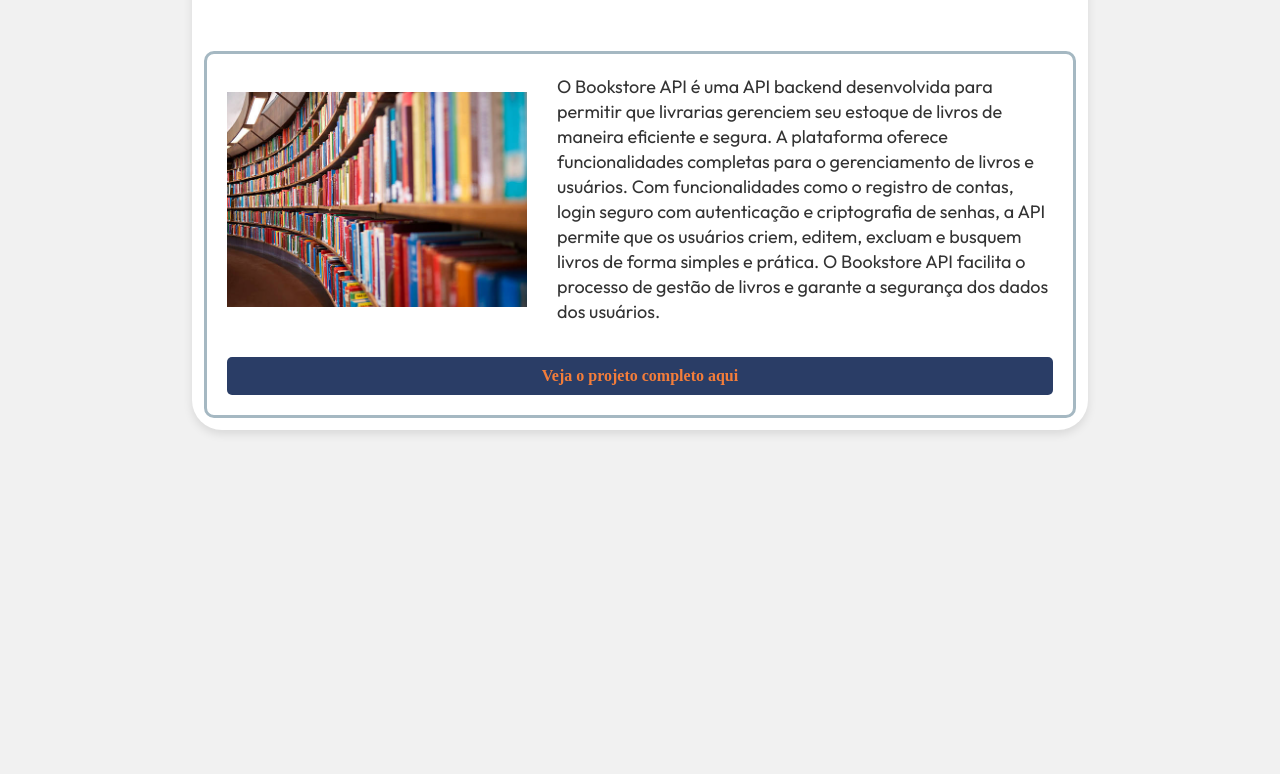
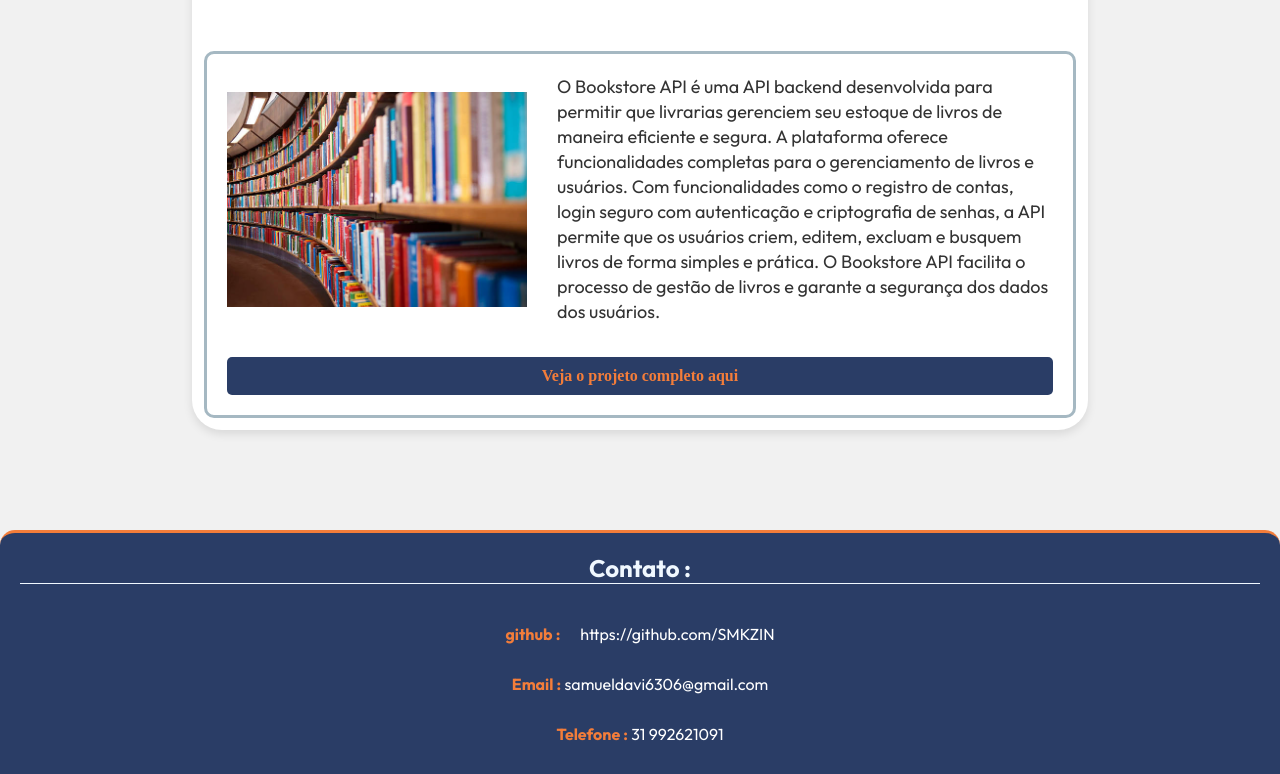
Before and after one commit to SMKZIN/Portifolio-smk, a plain HTML site: page html/index.html in a window 1280 px wide. Shown: the part 1855-2629 px from the top of the page. Before the commit the page ends 2345 px from the top, so only its background shows below. Drawn offline with Linux system fonts and the light colour scheme.

Commit message:
footer modelo feito

```diff
--- a/css/header.css
+++ b/css/header.css
@@ -185,3 +185,75 @@ header {
     color: #F37D3A;
     cursor: pointer;
 }
+
+.contato{
+    display: flex;
+    justify-content: center;
+    align-items: center;
+    flex-direction: column;
+    background-color: #FFFFFF;
+    width: 70%;
+    height: 100%;
+    border-radius: 30px;
+    box-shadow: 0px 4px 10px rgba(0, 0, 0, 0.1);
+    gap: 30px;
+}
+
+.contatoFoot{
+    color: aliceblue;
+    font-family: "Outfit", sans-serif;
+    font-size: 32px;
+    border-bottom: 1px solid aliceblue;
+}
+
+.whitecolor{
+    color: #F1F1F1;
+}
+
+footer {
+    display: flex;
+    flex-direction: column;
+    background-color: #2A3D66;
+    color: white;
+    padding: 20px;
+    border-top: 3px solid #F37D3A;
+    font-family: "Outfit", sans-serif;
+    text-align: center;
+    border-radius: 15px 15px 0 0;
+    margin-top: 40px;
+    width: 100%;
+    gap: 20px;
+}
+
+.contatoFoot {
+    font-size: 24px;
+    font-weight: bold;
+    margin-bottom: 20px;
+}
+
+.divisaoInfos {
+    display: flex;
+    justify-content: center;
+    gap: 20px;
+    margin-bottom: 10px;
+}
+
+.whitecolor {
+    color: #F37D3A;
+    font-weight: bold;
+}
+
+footer a {
+    color: white;
+    text-decoration: none;
+    font-weight: normal;
+}
+
+footer a:hover {
+    color: #F37D3A;
+    text-decoration: underline;
+}
+
+footer div {
+    margin-bottom: 10px;
+}
--- a/html/index.html
+++ b/html/index.html
@@ -77,7 +77,22 @@
                 </div>
             </div>
         </section>
-        <footer></footer>
+
+        <footer>
+            <span class="contatoFoot">Contato :</span>
+            <div class="divisaoInfos">
+                <span class="whitecolor">github :</span>
+                <a href="https://github.com/SMKZIN">https://github.com/SMKZIN</a>
+            </div>
+            <div>
+                <span class="whitecolor">Email :</span>
+                <a href="Samueldavi6306@gmail.com">samueldavi6306@gmail.com</a>
+            </div>
+            <div>
+                <span class="whitecolor">Telefone :</span>
+                <span>31 992621091</span>
+            </div>
+        </footer>
     </main>
 </body>
 </html>
```
